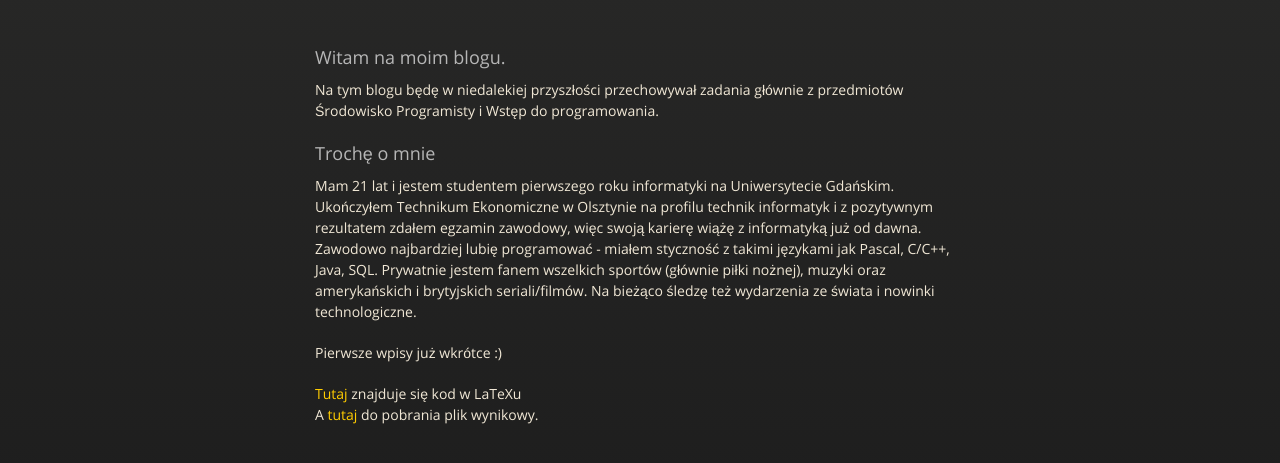
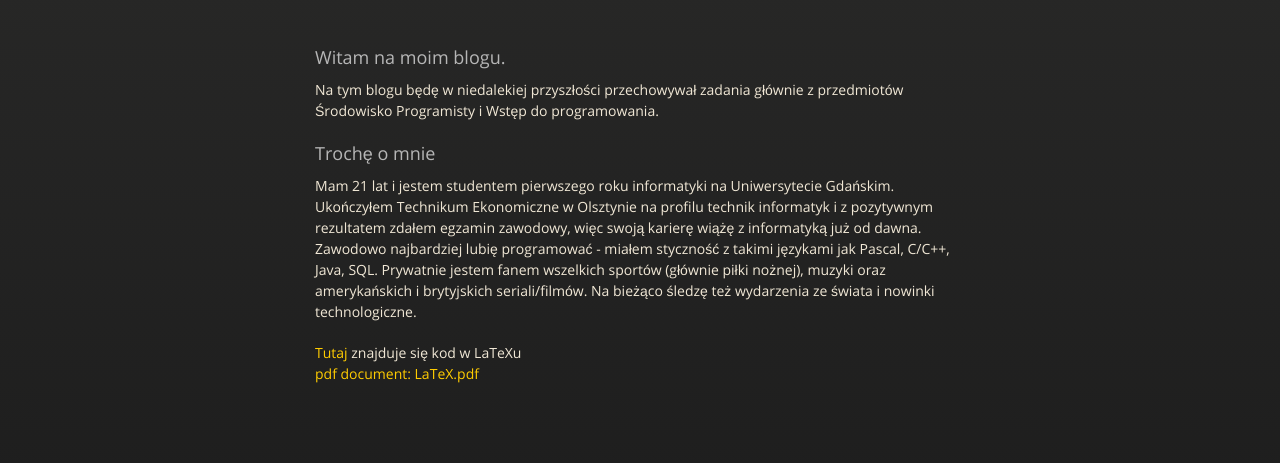
Before and after one commit to pszafranski/pszafranski.github.io, a plain HTML site: page index.html in a window 1280 px wide. Shown: the part 189-652 px from the top of the page. Drawn offline with nearby package versions, Linux system fonts and the light colour scheme.

Commit message:
Update index.html

```diff
--- a/index.html
+++ b/index.html
@@ -42,10 +42,9 @@
 <h3>
 <a name="designer-templates" class="anchor" href="#designer-templates"><span class="octicon octicon-link"></span></a>Trochę o mnie</h3>
 <p>Mam 21 lat i jestem studentem pierwszego roku informatyki na Uniwersytecie Gdańskim. Ukończyłem Technikum Ekonomiczne w Olsztynie na profilu technik informatyk i z pozytywnym rezultatem zdałem egzamin zawodowy, więc swoją karierę wiążę z informatyką już od dawna. Zawodowo najbardziej lubię programować - miałem styczność z takimi językami jak Pascal, C/C++, Java, SQL. Prywatnie jestem fanem wszelkich sportów (głównie piłki nożnej), muzyki oraz amerykańskich i brytyjskich seriali/filmów. Na bieżąco śledzę też wydarzenia ze świata i nowinki technologiczne.</p>
-<p></p>Pierwsze wpisy już wkrótce :)</p>
 
 <a href="LaTeX kod.txt">Tutaj</a> znajduje się kod w LaTeXu<br />
-A <a href="http://www.speedyshare.com/P8yxv/LaTeX.pdf">tutaj</a> do pobrania plik wynikowy.
+<a href="http://www.pdf-archive.com/2014/02/25/latex/">pdf document: LaTeX.pdf</a>
 
     </div>
     <!--[if !IE]><script>fixScale(document);</script><![endif]-->
```
